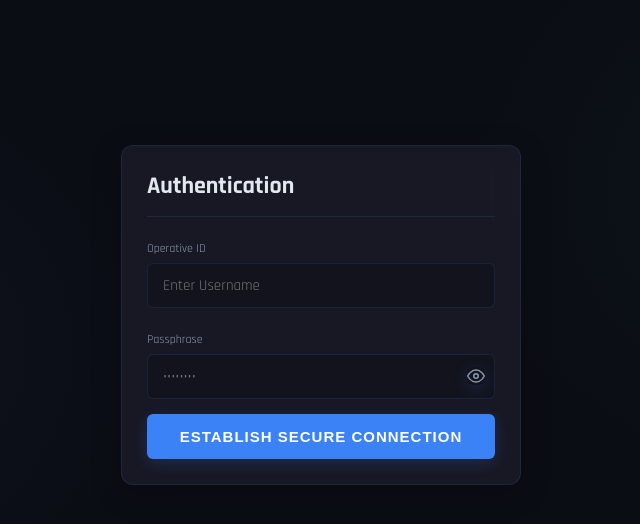
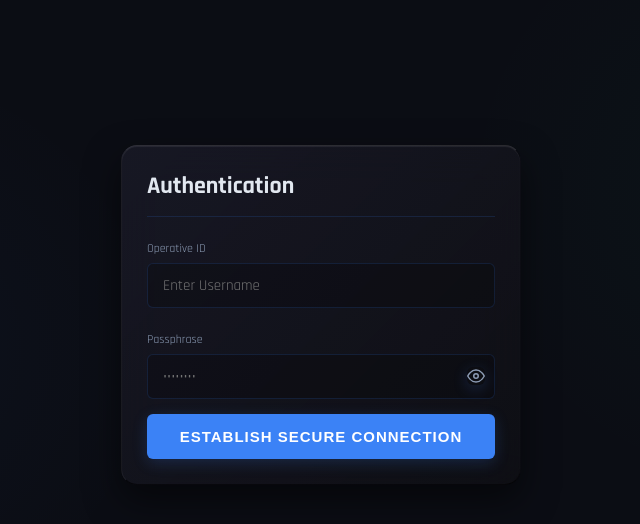
Before and after one commit to Jeroenel-stack/confab, a Flask app: page / in a window 1280 px wide. Shown: the part 51-575 px from the top of the page, without its empty margins (319-959 px from the left). Run offline with Flask 3, Linux system fonts and the light colour scheme; parts of the project's set-up code (start-up, migrations or seed data) failed here and were passed over.

Commit message:
progress

```diff
--- a/app.py
+++ b/app.py
@@ -10,12 +10,12 @@ from supabase import create_client, Client
 import smtplib
 from email.mime.text import MIMEText
 from dotenv import load_dotenv
-import google.generativeai as genai
+# We are using the NEW modern SDK
+from google import genai
 
 # ==========================================
 # 1. OPEN THE VAULT FIRST!
 # ==========================================
-# This MUST run before os.getenv() is called anywhere else!
 load_dotenv()
 
 app = Flask(__name__)
@@ -26,9 +26,8 @@ app.secret_key = os.getenv("FLASK_SECRET_KEY")
 # ==========================================
 GEMINI_API_KEY = os.getenv("GEMINI_API_KEY")
 if GEMINI_API_KEY:
-    genai.configure(api_key=GEMINI_API_KEY)
-    # UPDATED: Using the current-generation flash model to bypass the 404 error
-    ai_model = genai.GenerativeModel('gemini-2.5-flash')
+    # Initialize the modern AI Client
+    ai_client = genai.Client(api_key=GEMINI_API_KEY)
 
 # ==========================================
 # 3. FILE UPLOAD CONFIGURATION
@@ -42,6 +41,10 @@ os.makedirs(UPLOAD_FOLDER, exist_ok=True)
 # ==========================================
 SUPABASE_URL = os.getenv("SUPABASE_URL")
 SUPABASE_KEY = os.getenv("SUPABASE_KEY")
+
+# Safety check: Crash immediately if keys are missing
+if not SUPABASE_URL or not SUPABASE_KEY:
+    raise ValueError("Missing essential Supabase Environment Variables!")
 
 supabase: Client = create_client(SUPABASE_URL, SUPABASE_KEY)
 
@@ -431,14 +434,25 @@ def api_chat():
         return {"reply": "SYSTEM ERROR: AI Core offline. API Key missing."}
 
     try:
-        # Give the AI its tactical persona before sending the user's question
+        # Give the AI its tactical persona
         tactical_prompt = f"You are OSIRIS, a highly advanced tactical AI assistant for a cybersecurity command center. Respond concisely, professionally, and with a slightly militaristic/cyber tone to the following query. Query: {user_message}"
 
-        response = ai_model.generate_content(tactical_prompt)
+        # CRITICAL FIX: Using the active Lite model to bypass the 20-request cap
+        response = ai_client.models.generate_content(
+            model='gemini-2.5-flash-lite',
+            contents=tactical_prompt
+        )
         return {"reply": response.text}
+
     except Exception as e:
-        print(f"❌ CRITICAL AI ERROR: {e}") # <-- ADD THIS LINE
-        return {"reply": f"CONNECTION FAILED: Neural link severed."}
+        error_msg = str(e)
+        print(f"❌ CRITICAL AI ERROR: {error_msg}")
+
+        # Turn Rate Limits into a tactical warning
+        if "429" in error_msg or "quota" in error_msg.lower():
+            return {"reply": "⚠️ SYSTEM ALERT: Comm-link cooling down to prevent tracking. Please wait 15 seconds before next transmission."}
+
+        return {"reply": "CONNECTION FAILED: Neural link severed."}
 
 if __name__ == '__main__':
     app.run(debug=True)
--- a/templates/index.html
+++ b/templates/index.html
@@ -199,26 +199,63 @@
         gap: 15px;
       }
 
-      /* GRIDS & CARDS */
+      /* GRIDS & CARDS - LIQUID GLASS UPGRADE */
       .dashboard-grid {
         display: grid;
         grid-template-columns: repeat(12, 1fr);
         gap: 25px;
       }
+
       .card {
-        background-color: var(--card-bg);
-        border-radius: 12px;
+        /* A subtle gradient mimicking dark glass */
+        background: linear-gradient(135deg, rgba(30, 30, 45, 0.65), rgba(15, 15, 20, 0.85));
+        backdrop-filter: blur(20px);
+        -webkit-backdrop-filter: blur(20px);
+        border-radius: 16px;
         padding: 25px;
-        border: 1px solid var(--border-color);
-        backdrop-filter: blur(12px);
-        box-shadow: 0 8px 32px rgba(0, 0, 0, 0.2);
-        transition:
-          transform 0.3s ease,
-          box-shadow 0.3s ease;
-      }
+
+        /* The Secret Sauce: Light catching the top edge, dark shadow on bottom */
+        border-top: 1px solid rgba(255, 255, 255, 0.12);
+        border-left: 1px solid rgba(255, 255, 255, 0.05);
+        border-right: 1px solid rgba(0, 0, 0, 0.4);
+        border-bottom: 1px solid rgba(0, 0, 0, 0.6);
+
+        /* Inner highlight and deep outer drop shadow */
+        box-shadow:
+          inset 0 1px 1px rgba(255, 255, 255, 0.08),
+          0 15px 35px rgba(0, 0, 0, 0.5);
+
+        transition: transform 0.4s cubic-bezier(0.175, 0.885, 0.32, 1.275), box-shadow 0.4s ease;
+        position: relative;
+        overflow: hidden;
+      }
+
+      /* The Glossy Reflection Sweep */
+      .card::before {
+        content: '';
+        position: absolute;
+        top: 0;
+        left: -100%;
+        width: 50%;
+        height: 100%;
+        background: linear-gradient(to right, transparent, rgba(255, 255, 255, 0.04), transparent);
+        transform: skewX(-20deg);
+        transition: 0.6s ease;
+        pointer-events: none; /* Prevents it from blocking clicks */
+      }
+
+      /* Trigger the sweep and lift the card on hover */
+      .card:hover::before {
+        left: 200%;
+      }
+
       .card:hover {
-        transform: translateY(-2px);
-        box-shadow: 0 12px 40px rgba(0, 0, 0, 0.3);
+        transform: translateY(-4px);
+        box-shadow:
+          inset 0 1px 1px rgba(255, 255, 255, 0.15),
+          0 20px 40px rgba(0, 0, 0, 0.7),
+          var(--glow-blue);
+        border-top: 1px solid rgba(59, 130, 246, 0.4); /* Blue neon edge on hover */
       }
 
       .col-12 {
@@ -2026,7 +2063,7 @@
         Chart.defaults.color = "#94a3b8";
         Chart.defaults.borderColor = "#2d3748";
 
-        // 1. Sector Bar Chart
+       // 1. Sector Bar Chart
         const ctxSector = document.getElementById("sectorChart");
         if (ctxSector) {
           new Chart(ctxSector, {
@@ -2039,13 +2076,31 @@
                   data: Object.values(sectors),
                   backgroundColor: "#3b82f6",
                   borderRadius: 4,
+                  maxBarThickness: 50, // FIX 1: Prevents a single bar from getting too wide
                 },
               ],
             },
             options: {
               responsive: true,
               plugins: { legend: { display: false } },
-              scales: { y: { beginAtZero: true, ticks: { stepSize: 1 } } },
+              scales: {
+                y: {
+                  beginAtZero: true,
+                  ticks: { stepSize: 1 }
+                },
+                x: {
+                  ticks: {
+                    // FIX 2: Truncate long GPS coordinates on the axis so it looks clean
+                    callback: function(value) {
+                      let label = this.getLabelForValue(value) || '';
+                      if (label.length > 18) {
+                        return label.substring(0, 18) + '...';
+                      }
+                      return label;
+                    }
+                  }
+                }
+              },
             },
           });
         }
```
Also changed, not shown: 1 other file.
